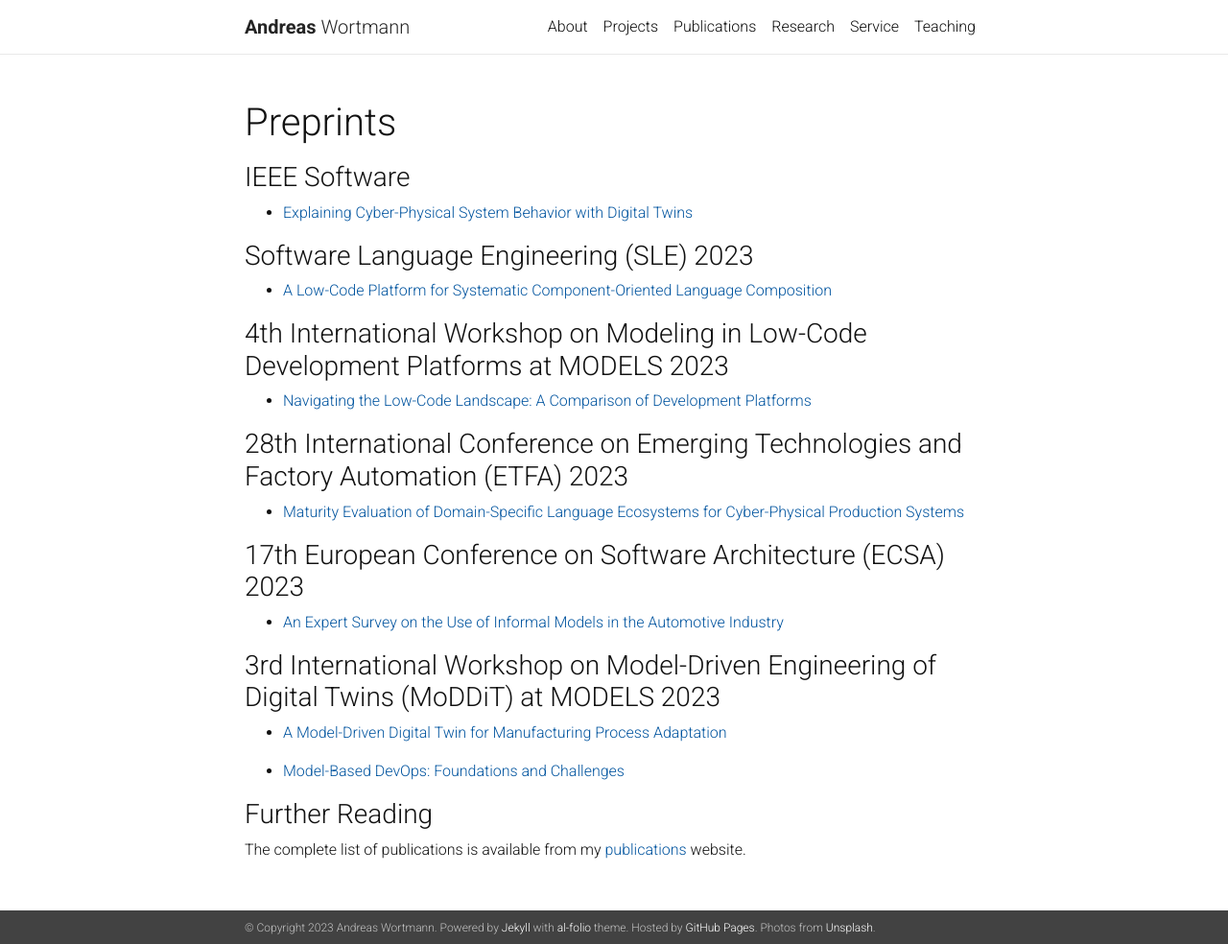
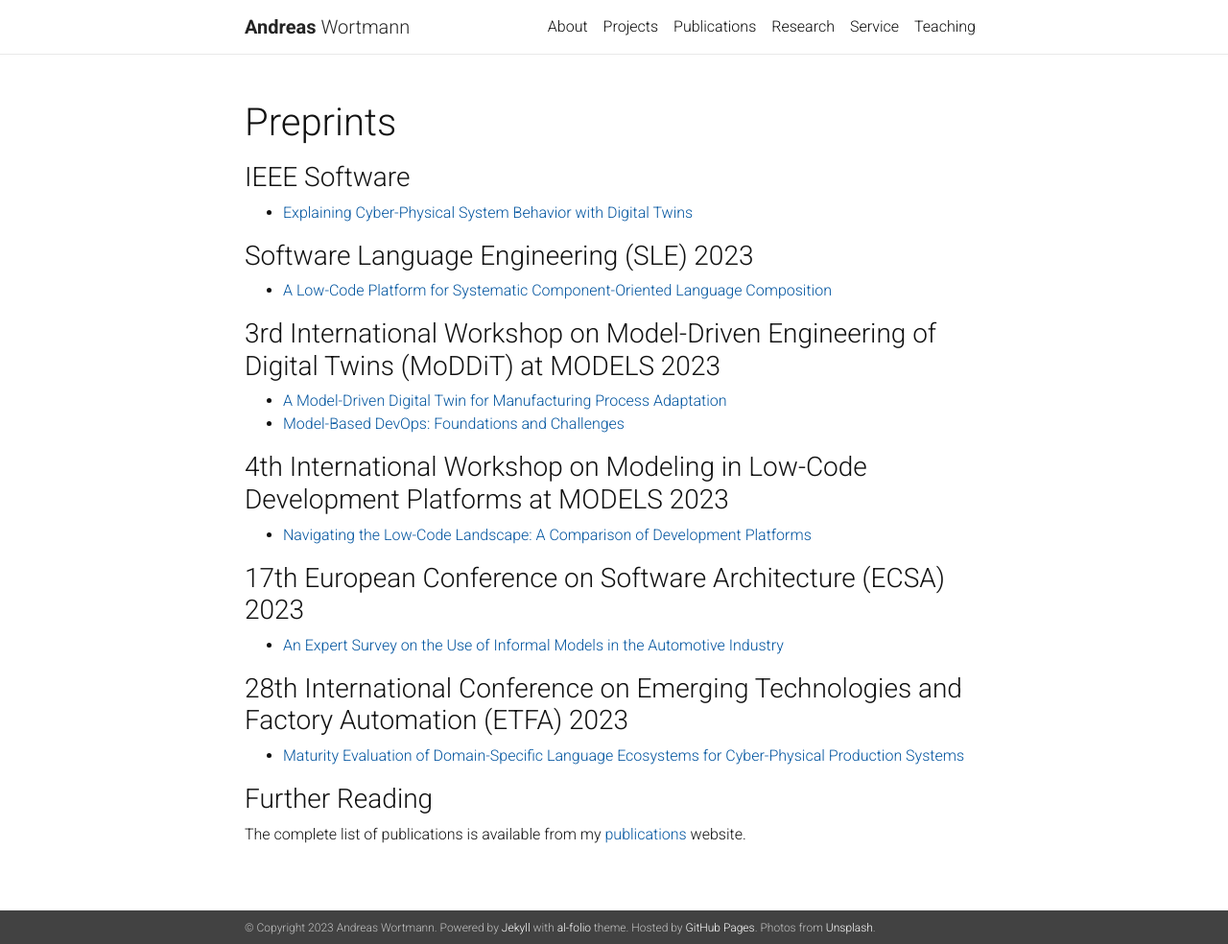
Before and after one commit to awortmann/awortmann.github.io, a Jekyll site: the page built from _pages/preprints.md, in a window 1280 px wide and 984 px high. Shown: the whole window at 96% size. Built offline with Jekyll 4.4.1, drawn with Linux system fonts in a browser that asks for light colours; nearby versions of some CDN libraries; a style sheet for code colours, icons or effects is not loaded.

Commit message:
Minor update

```diff
--- a/_pages/preprints.md
+++ b/_pages/preprints.md
@@ -17,27 +17,23 @@ nav: false
 - [A Low-Code Platform for Systematic Component-Oriented Language Composition](../downloads/preprints/2023/A_Low-Code_Platform_for_Systematic_Component-Oriented_Language_Composition.pdf)
 
 
+### 3rd International Workshop on Model-Driven Engineering of Digital Twins (MoDDiT) at MODELS 2023
+
+- [A Model-Driven Digital Twin for Manufacturing Process Adaptation](../downloads/preprints/2023/A_Model-Driven_Digital_Twin_for_Manufacturing_Process_Adaptation.pdf)
+- [Model-Based DevOps: Foundations and Challenges](../downloads/preprints/2023/Model-Based_DevOps_-_Foundations_and_Challenges.pdf)
+
 ### 4th International Workshop on Modeling in Low-Code Development Platforms at MODELS 2023
 
 - [Navigating the Low-Code Landscape: A Comparison of Development Platforms](../downloads/preprints/2023/Navigating_the_Low-Code_Landscape_-_A_Comparison_of_Development_Platforms.pdf)
 
+### 17th European Conference on Software Architecture (ECSA) 2023
+
+- [An Expert Survey on the Use of Informal Models in the Automotive Industry](../downloads/preprints/2023/An_Expert_Survey_on_the_Use_of_Informal_Models_in_the_Automotive_Industry.pdf)
 
 ### 28th International Conference on Emerging Technologies and Factory Automation (ETFA) 2023
 
 - [Maturity Evaluation of Domain-Specific Language Ecosystems for Cyber-Physical Production Systems](../downloads/preprints/2023/Maturity_Evaluation_of_Domain-Specific_Language_Ecosystems_for_Cyber-Physical_Production_Systems.pdf)
 
-### 17th European Conference on Software Architecture (ECSA) 2023
-
-- [An Expert Survey on the Use of Informal Models in the Automotive Industry](../downloads/preprints/2023/An_Expert_Survey_on_the_Use_of_Informal_Models_in_the_Automotive_Industry.pdf)
-
-
-### 3rd International Workshop on Model-Driven Engineering of Digital Twins (MoDDiT) at MODELS 2023
-
-- [A Model-Driven Digital Twin for Manufacturing Process Adaptation](../downloads/preprints/2023/A_Model-Driven_Digital_Twin_for_Manufacturing_Process_Adaptation.pdf)
-
-- [Model-Based DevOps: Foundations and Challenges](../downloads/preprints/2023/Model-Based_DevOps_-_Foundations_and_Challenges.pdf)
-
-
 ### Further Reading
 
 The complete list of publications is available from my [publications](../publications/) website.
```
